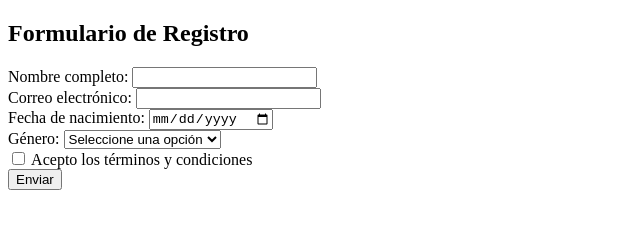
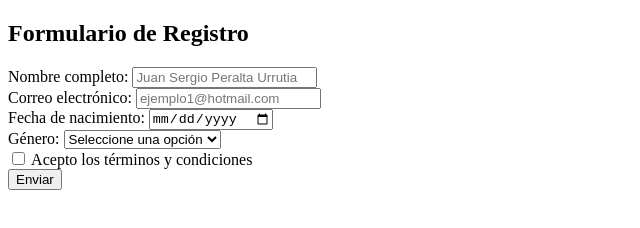
Before and after one commit to diegouu9/tarei, a plain HTML site: page index.html in a window 1280 px wide. Shown: the whole page, without its empty margins (0-640 px from the left). Drawn offline with Linux system fonts and the light colour scheme.

Commit message:
Update index.html

```diff
--- a/index.html
+++ b/index.html
@@ -12,12 +12,12 @@
 
     <div class="grupo-formulario">
         <label for="nombre" class="etiqueta-formulario">Nombre completo:</label>
-        <input type="text" id="nombre" name="nombre" class="entrada-formulario" required>
+        <input type="text" id="nombre" name="nombre" class="entrada-formulario" required placeholder="Juan Sergio Peralta Urrutia">
     </div>
 
     <div class="grupo-formulario">
       <label for="correo" class="etiqueta-formulario">Correo electrónico:</label>
-      <input type="email" id="correo" name="correo" class="entrada-formulario" required>
+      <input type="email" id="correo" name="correo" class="entrada-formulario" required placeholder="ejemplo1@hotmail.com">
     </div>
 
     <div class="grupo-formulario">
```
